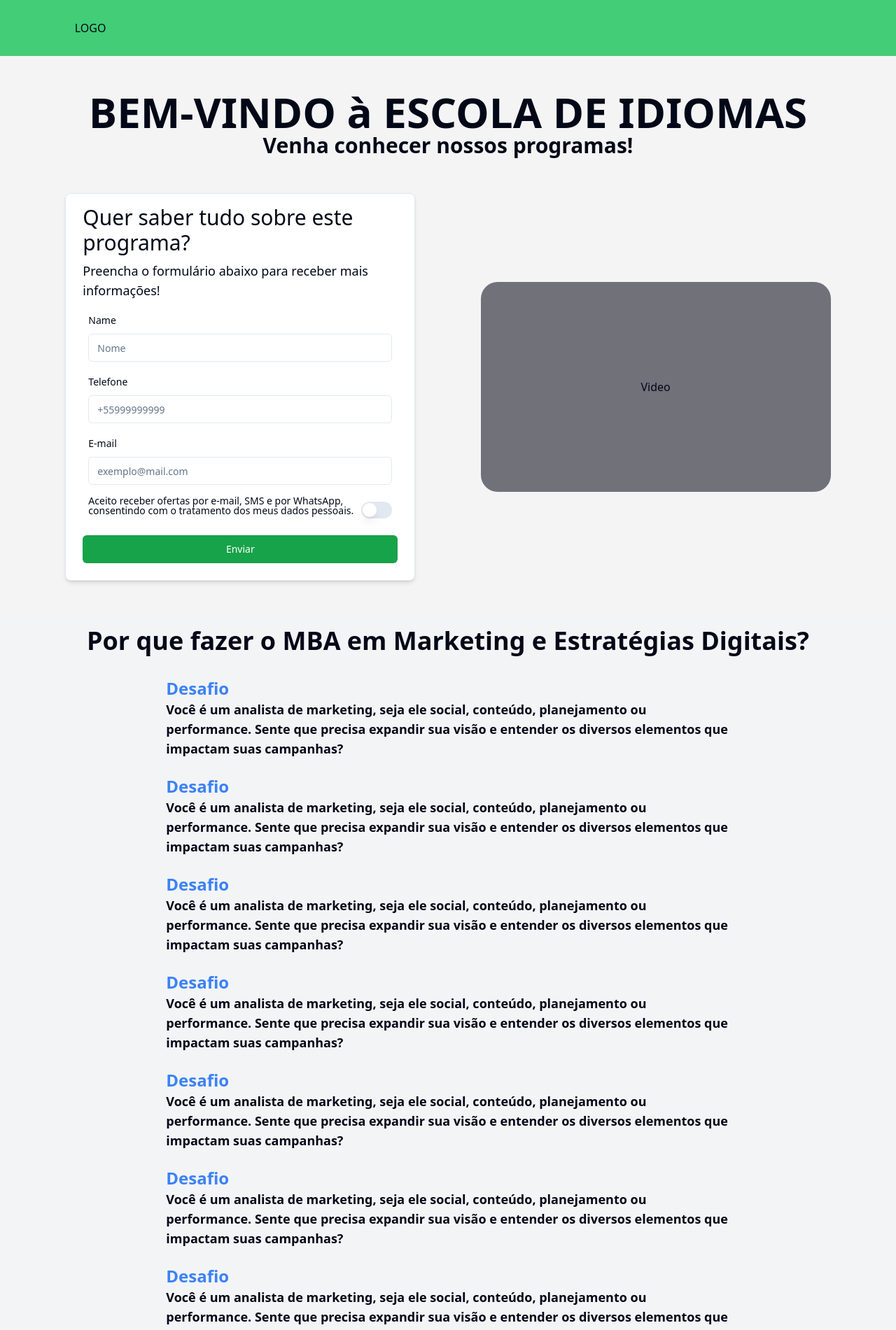
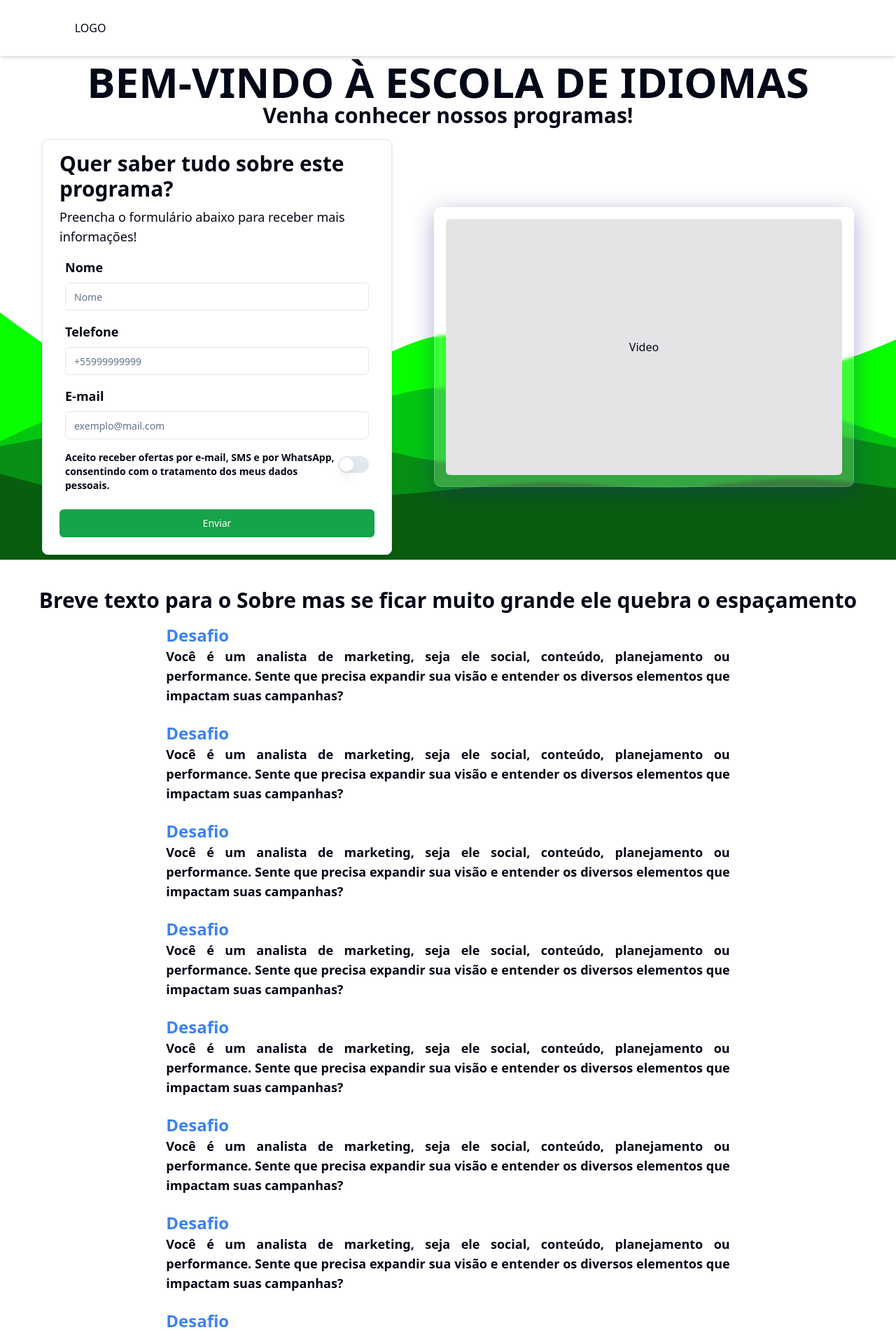
Before and after one commit to ElitonNTT/escola-idiomas, a Next.js app: page / in a window 1280 px wide. Shown: the top 1901 px of the page at 70% size. Built offline with nearby package versions, Linux system fonts and the light colour scheme.

Commit message:
Update: CSS - Styles

```diff
--- a/app/(home)/components/card-list.tsx
+++ b/app/(home)/components/card-list.tsx
@@ -10,7 +10,7 @@ type TCardList = {
 export const CardList = ({ headerLabel, headerTitle }: TCardList) => {
   return (
     <div className="flex w-full items-center justify-center">
-      <Card className="w-4/6 border-0 bg-inherit shadow-none">
+      <Card className="w-[95%] border-0 bg-inherit shadow-none md:w-4/6">
         <CardHeader className="px-6 pb-2 pt-4">
           <ItemCardList label={headerLabel} title={headerTitle} />
         </CardHeader>
--- a/app/(home)/components/card-wrapper.tsx
+++ b/app/(home)/components/card-wrapper.tsx
@@ -15,7 +15,7 @@ export const CardWrapper = ({
   headerTitle,
 }: TCardWrapperProps) => {
   return (
-    <Card className="w-[500px] shadow-md">
+    <Card className="w-[95%] shadow-md md:w-[500px]">
       <CardHeader className="px-6 pb-2 pt-4">
         <HeaderForm label={headerLabel} title={headerTitle} />
       </CardHeader>
--- a/app/(home)/components/contact-form.tsx
+++ b/app/(home)/components/contact-form.tsx
@@ -44,7 +44,7 @@ const ContactForm = () => {
               name="name"
               render={({ field }) => (
                 <FormItem>
-                  <FormLabel>Name</FormLabel>
+                  <FormLabel className="text-lg font-semibold">Nome</FormLabel>
                   <FormControl>
                     <Input {...field} placeholder="Nome" type="text" />
                   </FormControl>
@@ -58,7 +58,9 @@ const ContactForm = () => {
               name="phone"
               render={({ field }) => (
                 <FormItem>
-                  <FormLabel>Telefone</FormLabel>
+                  <FormLabel className="text-lg font-semibold">
+                    Telefone
+                  </FormLabel>
                   <FormControl>
                     <Input {...field} placeholder="+55999999999" type="tel" />
                   </FormControl>
@@ -71,7 +73,9 @@ const ContactForm = () => {
               name="email"
               render={({ field }) => (
                 <FormItem>
-                  <FormLabel>E-mail</FormLabel>
+                  <FormLabel className="text-lg font-semibold">
+                    E-mail
+                  </FormLabel>
                   <FormControl>
                     <Input
                       {...field}
@@ -88,7 +92,7 @@ const ContactForm = () => {
               name="switch"
               render={({ field }) => (
                 <FormItem className="flex">
-                  <FormLabel>
+                  <FormLabel className="text-sm font-semibold">
                     Aceito receber ofertas por e-mail, SMS e por WhatsApp,
                     consentindo com o tratamento dos meus dados pessoais.
                   </FormLabel>
--- a/app/(home)/components/header-form.tsx
+++ b/app/(home)/components/header-form.tsx
@@ -6,14 +6,14 @@ type THeaderItems = {
 const HeaderForm = ({ title, label }: THeaderItems) => {
   return (
     <div className="flex w-full flex-col gap-2">
-      <h1 className="text-3xl">{title}</h1>
-      <h1 className="text-lg text-slate-950">{label}</h1>
+      <h1 className="text-3xl font-semibold">{title}</h1>
+      <h1 className="text-lg font-medium text-slate-950">{label}</h1>
     </div>
   );
 };
 const ItemCardList = ({ title, label }: THeaderItems) => {
   return (
-    <div className="flex w-full flex-col">
+    <div className="flex w-full flex-col text-justify">
       <h1 className="text-2xl font-bold text-blue-500">{title}</h1>
       <h1 className="text-lg font-semibold text-slate-950">{label}</h1>
     </div>
--- a/app/(home)/page.tsx
+++ b/app/(home)/page.tsx
@@ -4,7 +4,7 @@ import Welcome from "./sections/Welcome";
 
 export default function Home() {
   return (
-    <div className="bg-gray-100 ">
+    <div className="relative w-full">
       <Welcome />
       <About />
       <Accordions />
--- a/app/(home)/sections/About.tsx
+++ b/app/(home)/sections/About.tsx
@@ -56,9 +56,10 @@ const About = () => {
   ];
 
   return (
-    <div className="py-4">
-      <h1 className="mb-4 flex justify-center self-center text-4xl font-bold">
-        Por que fazer o MBA em Marketing e Estratégias Digitais?
+    <div className="py-10">
+      <h1 className="flex justify-center self-center px-2 text-center text-3xl font-bold">
+        Breve texto para o Sobre mas se ficar muito grande ele quebra o
+        espaçamento
       </h1>
       {texts.map((item, index) => (
         <CardList
--- a/app/(home)/sections/Accordions.tsx
+++ b/app/(home)/sections/Accordions.tsx
@@ -61,17 +61,21 @@ const About = () => {
   ];
 
   return (
-    <div className="py-4">
-      <h1 className="flex justify-center self-center text-4xl font-bold">
+    <div className="py-10">
+      <h1 className="flex justify-center self-center text-center text-3xl font-bold">
         Lista de idiomas disponiveis
       </h1>
       <Accordion
         type="single"
         collapsible
-        className="mb-4 flex w-full flex-col items-center justify-around"
+        className="mb-4 flex flex-col items-center justify-around"
       >
         {texts.map((item, index) => (
-          <AccordionItem value={"item" + index} key={index} className="w-4/6">
+          <AccordionItem
+            value={"item" + index}
+            key={index}
+            className="w-5/6 text-justify md:w-3/5"
+          >
             <AccordionTrigger className="text-2xl font-bold">
               {item.titulo}
             </AccordionTrigger>
--- a/app/(home)/sections/Welcome.tsx
+++ b/app/(home)/sections/Welcome.tsx
@@ -2,17 +2,21 @@ import ContactForm from "../components/contact-form";
 
 const Welcome = () => {
   return (
-    <div className="flex h-screen flex-col items-center justify-evenly bg-zinc-100">
-      <div className="flex w-full flex-col items-center justify-center">
-        <h1 className="text-6xl font-bold">BEM-VINDO à ESCOLA DE IDIOMAS</h1>
-        <h2 className="text-3xl font-semibold">
+    <div className="bg-waves flex-col items-center justify-center bg-contain md:flex md:h-[90dvh] md:gap-4">
+      <div className="w-full flex-col items-center justify-center p-4 md:flex md:p-0">
+        <h1 className="text-center text-3xl font-bold md:text-6xl">
+          BEM-VINDO À ESCOLA DE IDIOMAS
+        </h1>
+        <h2 className="text-center text-xl font-semibold md:text-3xl">
           Venha conhecer nossos programas!
         </h2>
       </div>
-      <div className="flex w-full items-center justify-evenly">
+      <div className="flex w-full flex-col items-center justify-evenly gap-4 md:flex-row md:gap-0">
         <ContactForm />
-        <div className="flex h-[300px] w-[500px] items-center justify-center rounded-3xl bg-zinc-500">
-          <p>Video</p>
+        <div className="glass flex h-[300px] w-[95%] items-center justify-center bg-zinc-500 p-4 md:m-0 md:h-[400px] md:w-[600px]">
+          <p className="flex h-full w-full items-center justify-center rounded-md bg-zinc-200">
+            Video
+          </p>
         </div>
       </div>
     </div>
--- a/app/globals.css
+++ b/app/globals.css
@@ -65,6 +65,14 @@
     --ring: 212.7 26.8% 83.9%;
   }
 }
+.glass {
+  background: rgba(255, 255, 255, 0.2);
+  box-shadow: 0 8px 32px 0 rgba(31, 38, 135, 0.37);
+  backdrop-filter: blur(2px);
+  -webkit-backdrop-filter: blur(2px);
+  border-radius: 10px;
+  border: 1px solid rgba(255, 255, 255, 0.18);
+}
 
 @layer base {
   * {
--- a/components/main/Header.tsx
+++ b/components/main/Header.tsx
@@ -1,6 +1,6 @@
 const Header = () => {
   return (
-    <div className="flex min-h-[10dvh] items-center justify-center bg-green-500/85">
+    <div className="sticky top-0 z-50 flex min-h-[10dvh] items-center justify-center bg-white shadow-md">
       <div className="flex w-5/6 items-center justify-between">
         <div>LOGO</div>
       </div>
--- a/tailwind.config.ts
+++ b/tailwind.config.ts
@@ -1,13 +1,13 @@
-import type { Config } from "tailwindcss"
+import type { Config } from "tailwindcss";
 
 const config = {
   darkMode: ["class"],
   content: [
-    './pages/**/*.{ts,tsx}',
-    './components/**/*.{ts,tsx}',
-    './app/**/*.{ts,tsx}',
-    './src/**/*.{ts,tsx}',
-	],
+    "./pages/**/*.{ts,tsx}",
+    "./components/**/*.{ts,tsx}",
+    "./app/**/*.{ts,tsx}",
+    "./src/**/*.{ts,tsx}",
+  ],
   prefix: "",
   theme: {
     container: {
@@ -72,9 +72,12 @@ const config = {
         "accordion-down": "accordion-down 0.2s ease-out",
         "accordion-up": "accordion-up 0.2s ease-out",
       },
+      backgroundImage: {
+        waves: "url('../assets/waves-2.svg')",
+      },
     },
   },
   plugins: [require("tailwindcss-animate")],
-} satisfies Config
+} satisfies Config;
 
-export default config
+export default config;
```
Also changed, not shown: assets/waves-2.svg (added), assets/waves.svg (added).
